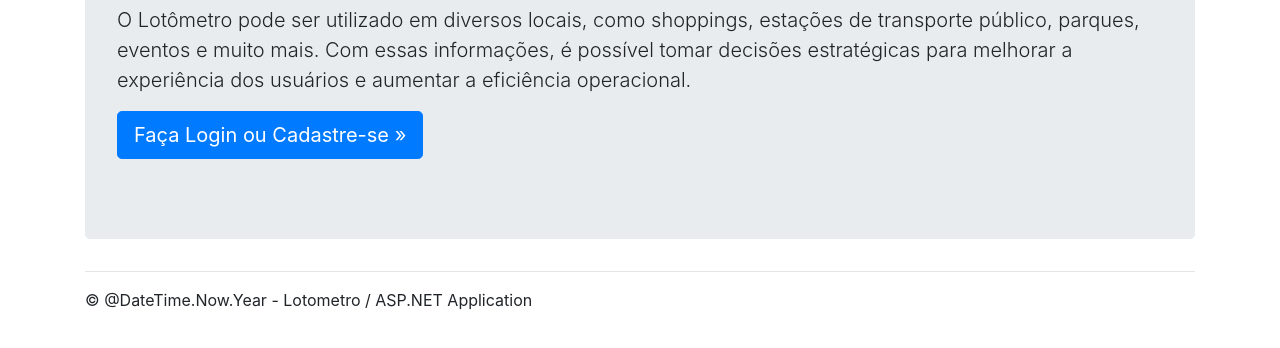
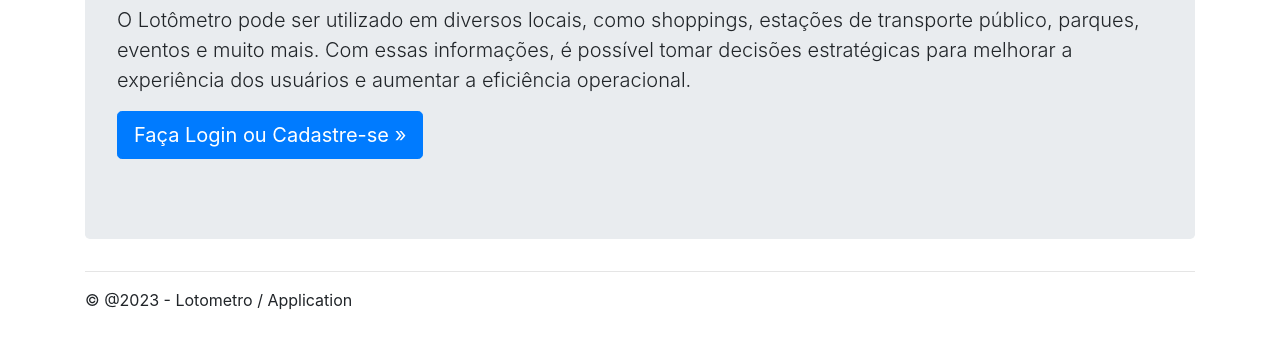
Before and after one commit to lotometro/lotometro.github.io, a website: page index.html in a window 1280 px wide. Shown: the part 416-764 px from the top of the page. Drawn offline with nearby package versions, Linux system fonts and the light colour scheme.

Commit message:
Teste CI/CD

```diff
--- a/index.html
+++ b/index.html
@@ -67,7 +67,7 @@
     <div class="container body-content">
       <hr />
       <footer>
-        <p>&copy; @DateTime.Now.Year - Lotometro / ASP.NET Application</p>
+        <p>&copy; @2023 - Lotometro / Application</p>
       </footer>
     </div>
   </body>
```
